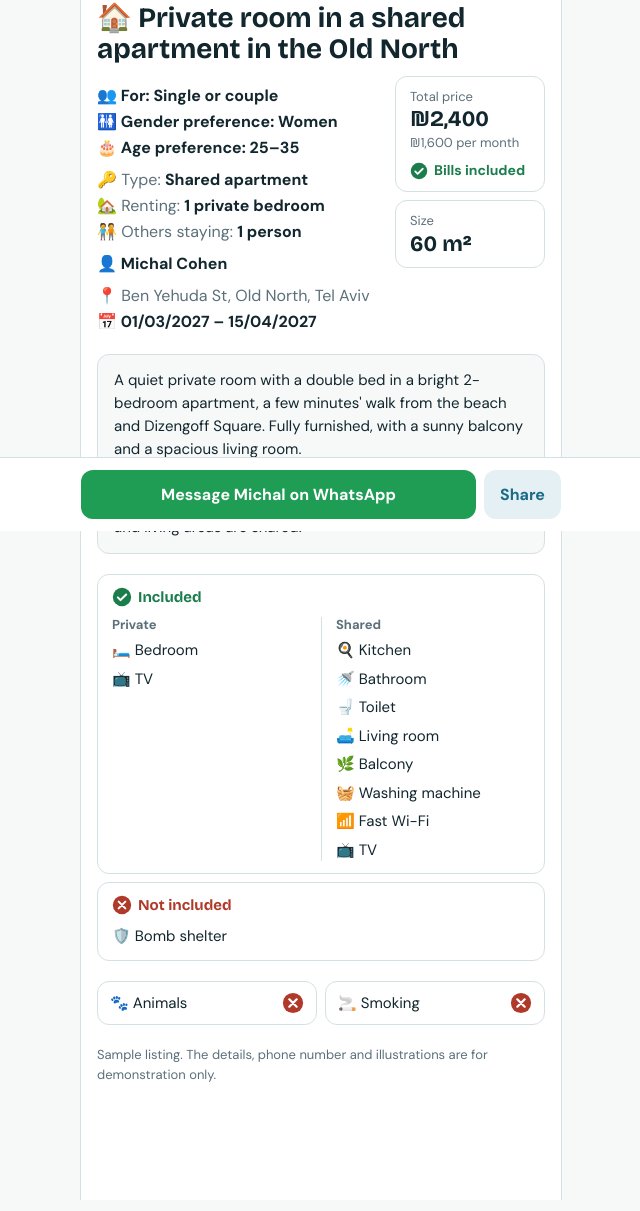
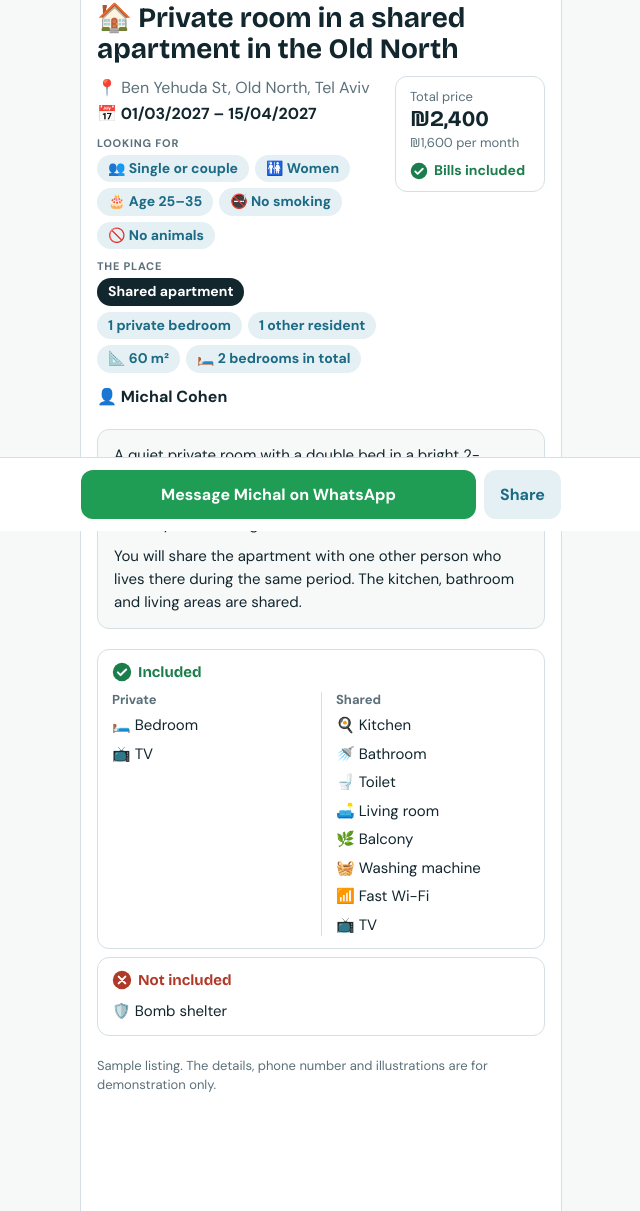
Before and after one commit to meraryz/sublet, a plain HTML site: page index.html in a window 1280 px wide. Shown: the part 269-1480 px from the top of the page, without its empty margins (319-959 px from the left). Drawn offline with nearby package versions, Linux system fonts and the light colour scheme.

Commit message:
Update room listing details and remove badges
Removed old contact and badge information, and added new structured details about the room and its requirements.

```diff
--- a/index.html
+++ b/index.html
@@ -134,6 +134,12 @@ table.spaces{width:100%;border-collapse:separate;border-spacing:0;border:1px sol
 .out{background:#fff;border:1px solid var(--line);border-radius:12px;padding:12px 14px}
 .out h3{color:var(--no)}
 .out ul{margin-top:10px;flex-direction:row;flex-wrap:wrap;gap:6px 16px}
+.info{display:flex;flex-direction:column;gap:12px}
+.info>*{margin:0}
+.gl{margin:0 0 6px;font:700 11px/1 var(--f-body);letter-spacing:.07em;text-transform:uppercase;color:var(--muted)}
+.cl{display:flex;flex-wrap:wrap;gap:6px}
+.chip{border-radius:999px;padding:5px 11px;font-size:14px;font-weight:700;line-height:1.25;background:var(--sea-soft);color:var(--sea)}
+.chip.dark{background:var(--ink);color:#fff}
 .sr{position:absolute;width:1px;height:1px;overflow:hidden;clip:rect(0 0 0 0);white-space:nowrap}
 .sample{color:var(--muted);font-size:13px;margin:0}
 .bar{position:fixed;left:0;right:0;bottom:0;background:#fff;border-top:1px solid var(--line);padding:12px 16px calc(12px + env(safe-area-inset-bottom));z-index:5}
@@ -193,17 +199,16 @@ table.spaces{width:100%;border-collapse:separate;border-spacing:0;border:1px sol
     <div class="head">
       <h1>🏠 Private room in a shared apartment in the Old North</h1>
       <div class="info">
-        <p class="tf who"><span>👥 For: <strong>Single or couple</strong></span><span>🚻 Gender preference: <strong>Women</strong></span><span>🎂 Age preference: <strong>25–35</strong></span></p>
-        <p class="tf"><span>🔑 Type: <strong>Shared apartment</strong></span><span>🏡 Renting: <strong>1 private bedroom</strong></span><span>🧑‍🤝‍🧑 Others staying: <strong>1 person</strong></span></p>
-        <p class="contact"><i class="em" aria-hidden="true">👤</i> Michal Cohen<span class="sr"> (contact person)</span></p>
         <p class="meta">
           <span>📍 Ben Yehuda St, Old North, Tel Aviv</span>
           <strong>📅 01/03/2027 – 15/04/2027</strong>
         </p>
+        <div><h3 class="gl">Looking for</h3><div class="cl"><span class="chip">👥 Single or couple</span><span class="chip">🚻 Women</span><span class="chip">🎂 Age 25–35</span><span class="chip">🚭 No smoking</span><span class="chip">🚫 No animals</span></div></div>
+        <div><h3 class="gl">The place</h3><div class="cl"><span class="chip dark">Shared apartment</span><span class="chip">1 private bedroom</span><span class="chip">1 other resident</span><span class="chip">📐 60 m²</span><span class="chip">🛏️ 2 bedrooms in total</span></div></div>
+        <p class="contact"><i class="em" aria-hidden="true">👤</i> Michal Cohen<span class="sr"> (contact person)</span></p>
       </div>
       <div class="side">
         <div class="fact price"><span>Total price</span><strong>₪2,400</strong><small class="rates"><span>₪1,600 per month</span></small><small class="incl yes"><svg aria-hidden="true"><use href="#ok"/></svg>Bills included<i class="sr"> Yes</i></small></div>
-        <div class="fact"><span>Size</span><strong>60 m²</strong></div>
       </div>
     </div>
 
@@ -245,10 +250,6 @@ table.spaces{width:100%;border-collapse:separate;border-spacing:0;border:1px sol
       </section>
     </div>
 
-    <ul class="badges">
-      <li class="b no"><span><i class="em" aria-hidden="true">🐾</i> Animals</span><svg aria-hidden="true"><use href="#nope"/></svg><i class="sr">No</i></li>
-      <li class="b no"><span><i class="em" aria-hidden="true">🚬</i> Smoking</span><svg aria-hidden="true"><use href="#nope"/></svg><i class="sr">No</i></li>
-    </ul>
 
     <p class="sample">Sample listing. The details, phone number and illustrations are for demonstration only.</p>
   </div>
```
